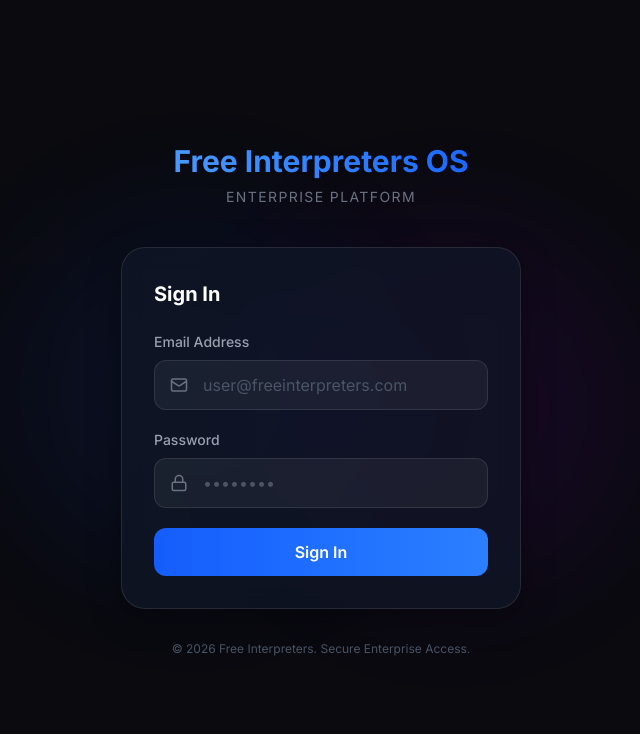
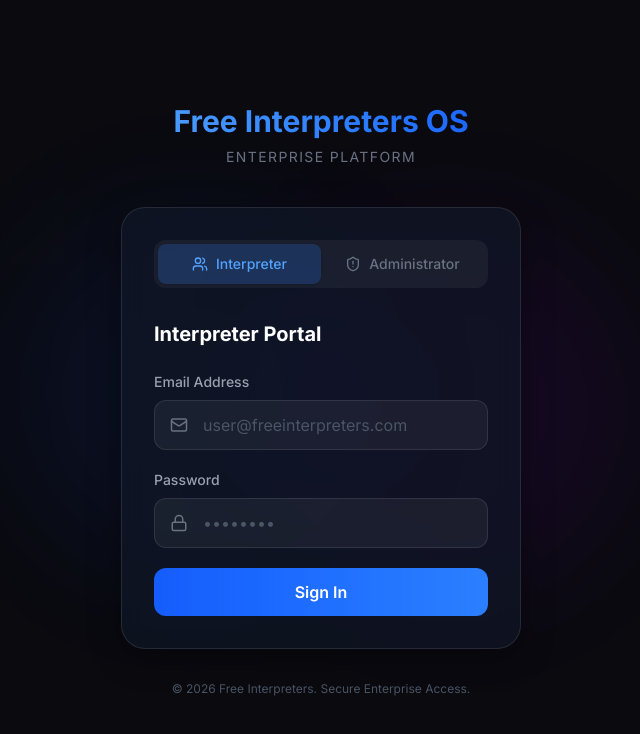
Before and after one commit to tadtaxiadvertising/free-interpreters-os, a Next.js app: page /login in a window 1280 px wide. Shown: the top 734 px of the page, without its empty margins (319-959 px from the left). Built offline with nearby package versions, Linux system fonts and the light colour scheme.

Commit message:
feat(auth): add role selection tabs on login page

```diff
--- a/src/app/actions/auth.ts
+++ b/src/app/actions/auth.ts
@@ -9,6 +9,7 @@ export async function login(formData: FormData): Promise<ActionResult> {
 
   const email = formData.get('email') as string;
   const password = formData.get('password') as string;
+  const requestedRole = formData.get('role') as string || 'interpreter';
 
   if (!email || !password) {
     return { success: false, error: 'Email and password are required', code: 'VALIDATION_ERROR' };
@@ -24,7 +25,7 @@ export async function login(formData: FormData): Promise<ActionResult> {
       options: {
         data: {
           display_name: email,
-          role: 'interpreter'
+          role: requestedRole
         }
       }
     });
@@ -54,6 +55,16 @@ export async function login(formData: FormData): Promise<ActionResult> {
     .eq('id', user.id)
     .single();
 
+  if (profile?.role !== requestedRole) {
+    // Optional: Sign out immediately if they picked the wrong portal
+    await supabase.auth.signOut();
+    return {
+      success: false,
+      error: `Access denied. This account does not have ${requestedRole} privileges.`,
+      code: 'UNAUTHORIZED'
+    };
+  }
+
   const dest = profile?.role === 'admin' ? '/admin' : '/dashboard';
   redirect(dest);
 }
--- a/src/app/login/page.tsx
+++ b/src/app/login/page.tsx
@@ -1,11 +1,14 @@
 'use client';
 
 import React, { useState, useTransition } from 'react';
-import { Lock, Mail, AlertCircle, Loader2 } from 'lucide-react';
+import { Lock, Mail, AlertCircle, Loader2, Users, ShieldAlert } from 'lucide-react';
 import { login } from '@/app/actions/auth';
+
+type LoginRole = 'interpreter' | 'admin';
 
 export default function LoginPage() {
   const [error, setError] = useState<string | null>(null);
+  const [role, setRole] = useState<LoginRole>('interpreter');
   const [isPending, startTransition] = useTransition();
 
   function handleSubmit(formData: FormData) {
@@ -37,7 +40,36 @@ export default function LoginPage() {
 
         {/* Login Card */}
         <div className="glass rounded-3xl p-8 border border-white/10">
-          <h2 className="text-xl font-bold text-white mb-6">Sign In</h2>
+
+          {/* Role Tabs */}
+          <div className="flex bg-white/5 rounded-xl p-1 mb-8">
+            <button
+              onClick={() => setRole('interpreter')}
+              className={`flex-1 flex items-center justify-center gap-2 py-2.5 text-sm font-medium rounded-lg transition-all ${
+                role === 'interpreter'
+                  ? 'bg-blue-500/20 text-blue-400 shadow-sm'
+                  : 'text-gray-500 hover:text-gray-300 hover:bg-white/5'
+              }`}
+            >
+              <Users size={16} />
+              Interpreter
+            </button>
+            <button
+              onClick={() => setRole('admin')}
+              className={`flex-1 flex items-center justify-center gap-2 py-2.5 text-sm font-medium rounded-lg transition-all ${
+                role === 'admin'
+                  ? 'bg-purple-500/20 text-purple-400 shadow-sm'
+                  : 'text-gray-500 hover:text-gray-300 hover:bg-white/5'
+              }`}
+            >
+              <ShieldAlert size={16} />
+              Administrator
+            </button>
+          </div>
+
+          <h2 className="text-xl font-bold text-white mb-6">
+            {role === 'admin' ? 'Admin Portal' : 'Interpreter Portal'}
+          </h2>
 
           {error && (
             <div className="flex items-center gap-3 p-4 rounded-2xl bg-red-500/10 border border-red-500/20 mb-6">
@@ -47,6 +79,8 @@ export default function LoginPage() {
           )}
 
           <form action={handleSubmit} className="space-y-5">
+            <input type="hidden" name="role" value={role} />
+
             <div>
               <label htmlFor="email" className="block text-sm font-medium text-gray-400 mb-2">
                 Email Address
@@ -58,7 +92,7 @@ export default function LoginPage() {
                   name="email"
                   type="email"
                   required
-                  placeholder="user@freeinterpreters.com"
+                  placeholder={role === 'admin' ? "admin@freeinterpreters.com" : "user@freeinterpreters.com"}
                   className="w-full pl-12 pr-4 py-3 bg-white/5 border border-white/10 rounded-xl text-white placeholder-gray-600 focus:outline-none focus:ring-2 focus:ring-blue-500/50 focus:border-blue-500/50 transition-all"
                 />
               </div>
@@ -84,7 +118,11 @@ export default function LoginPage() {
             <button
               type="submit"
               disabled={isPending}
-              className="w-full py-3 bg-gradient-to-r from-blue-600 to-blue-500 text-white font-semibold rounded-xl hover:from-blue-500 hover:to-blue-400 transition-all duration-300 disabled:opacity-50 disabled:cursor-not-allowed flex items-center justify-center gap-2"
+              className={`w-full py-3 text-white font-semibold rounded-xl transition-all duration-300 disabled:opacity-50 disabled:cursor-not-allowed flex items-center justify-center gap-2 ${
+                role === 'admin'
+                  ? 'bg-gradient-to-r from-purple-600 to-purple-500 hover:from-purple-500 hover:to-purple-400'
+                  : 'bg-gradient-to-r from-blue-600 to-blue-500 hover:from-blue-500 hover:to-blue-400'
+              }`}
             >
               {isPending ? (
                 <>
```
